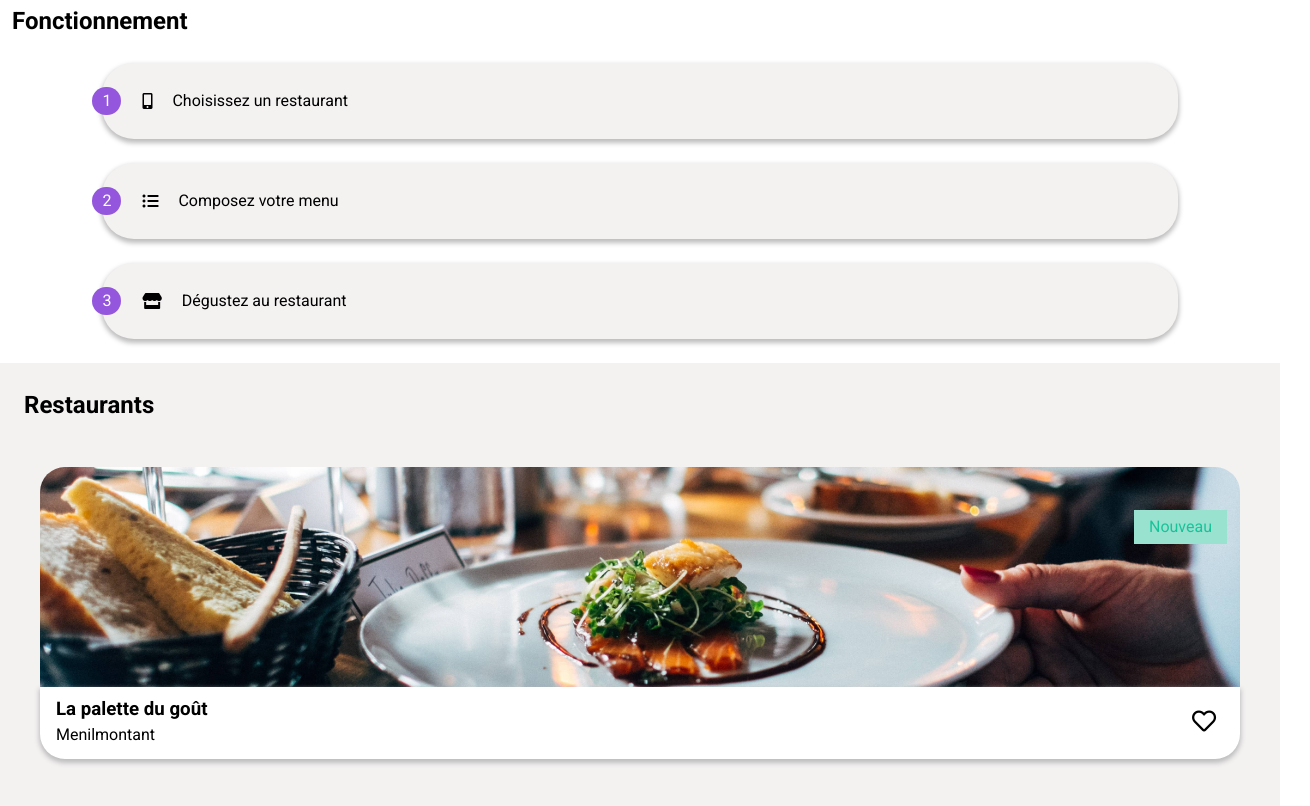
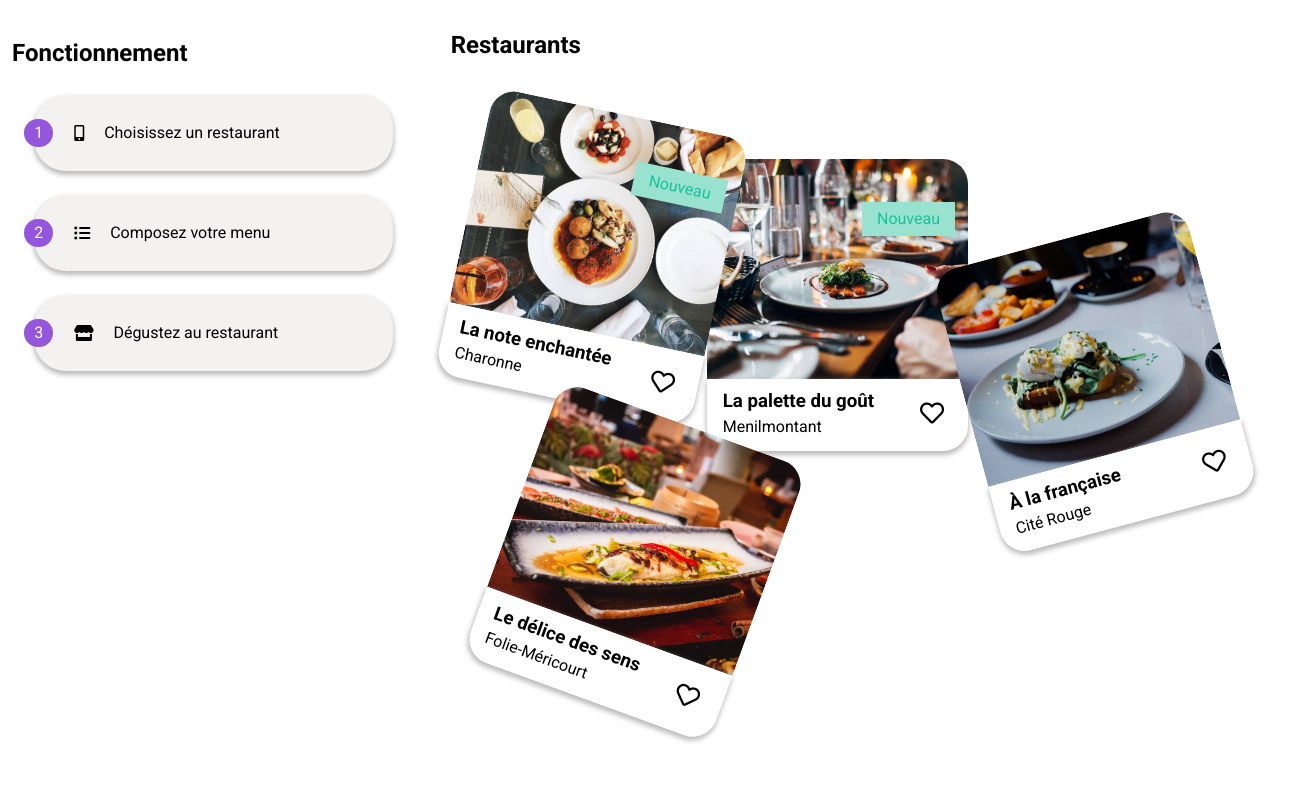
Before and after one commit to Makofi07/chrisBirikorang_3_07032021, a website: page index.html in a window 1280 px wide. Shown: the part 359-1165 px from the top of the page, 1310 px wide, since content can reach past the window. Drawn offline with Linux system fonts and the light colour scheme; a web font is replaced by a local one.

Commit message:
Restaurant Flying-Cards 1st test

```diff
--- a/Sass/main.scss
+++ b/Sass/main.scss
@@ -363,7 +363,61 @@ body {
 /*Responsive Media Queries*/
 
 @media screen and (min-width: 1200px) {
-  /*Section Menu*/
+  /* Page D'accueil*/
+  main {
+    display: flex;
+    justify-content: space-around;
+    height: max-content;
+  }
+  .running {
+    flex: 1;
+    margin-top: 2em;
+  }
+  .restaurant {
+    flex: 2;
+    position: relative;
+    background-color: transparent;
+  }
+  .card_link {
+    position: absolute;
+    z-index: 10;
+    transition: all 0.2s;
+    outline-offset: 8px;
+    width: 40%;
+    &:hover {
+      outline-width: 6px;
+      outline-color: #99e2d0;
+      outline-style: solid;
+      transform: scale(1.2);
+      z-index: 15;
+      &:not(:hover) {
+        transform: scale(0.52);
+      }
+    }
+    &_1 {
+      right: 17em;
+      top: 10em;
+    }
+    &_2 {
+      right: 30em;
+      top: 5em;
+      transform: rotate(12deg);
+      transform-origin: left top;
+    }
+    &_3 {
+      right: 1em;
+      top: 12em;
+      transform: rotate(-15deg);
+      transform-origin: center right;
+    }
+    &_4 {
+      right: 30em;
+      top: 26em;
+      transform: rotate(20deg);
+    }
+  }
+
+  /*Pages Menu*/
   .restaurantPicture {
     height: 500px;
   }
--- a/index.html
+++ b/index.html
@@ -71,7 +71,7 @@
       </section>
       <section class="restaurant">
         <h2 class="restaurant_title">Restaurants</h2>
-        <a href="laPaletteDuGoût.html" class="card_link">
+        <a href="laPaletteDuGoût.html" class="card_link card_link_1">
           <figure class="card">
             <img
               src="Public/img/restaurants/La_palette_du_goût.jpg"
@@ -91,7 +91,7 @@
             </figcaption>
           </figure>
         </a>
-        <a href="laNoteEnchantee.html" class="card_link">
+        <a href="laNoteEnchantee.html" class="card_link card_link_2">
           <figure class="card">
             <img
               src="Public/img/restaurants/la_note_enchantée.jpg"
@@ -111,7 +111,7 @@
             </figcaption>
           </figure>
         </a>
-        <a href="aLaFrançaise.html" class="card_link">
+        <a href="aLaFrançaise.html" class="card_link card_link_3">
           <figure class="card">
             <img
               src="Public/img/restaurants/à_la_française.jpg"
@@ -130,7 +130,7 @@
             </figcaption>
           </figure>
         </a>
-        <a href="leDéliceDesSens.html" class="card_link">
+        <a href="leDéliceDesSens.html" class="card_link card_link_4">
           <figure class="card">
             <img
               src="Public/img/restaurants/Le_Delice_des_sens.jpg"
```
Also changed, not shown: Public/css/style.css, 1 other file.
